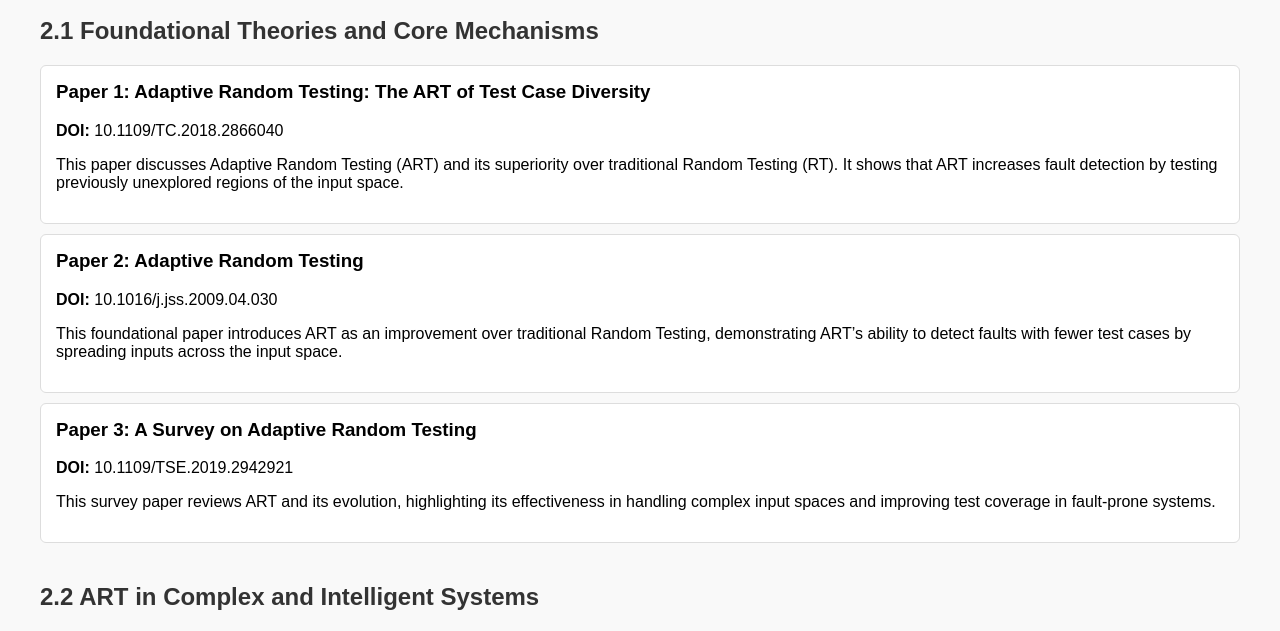
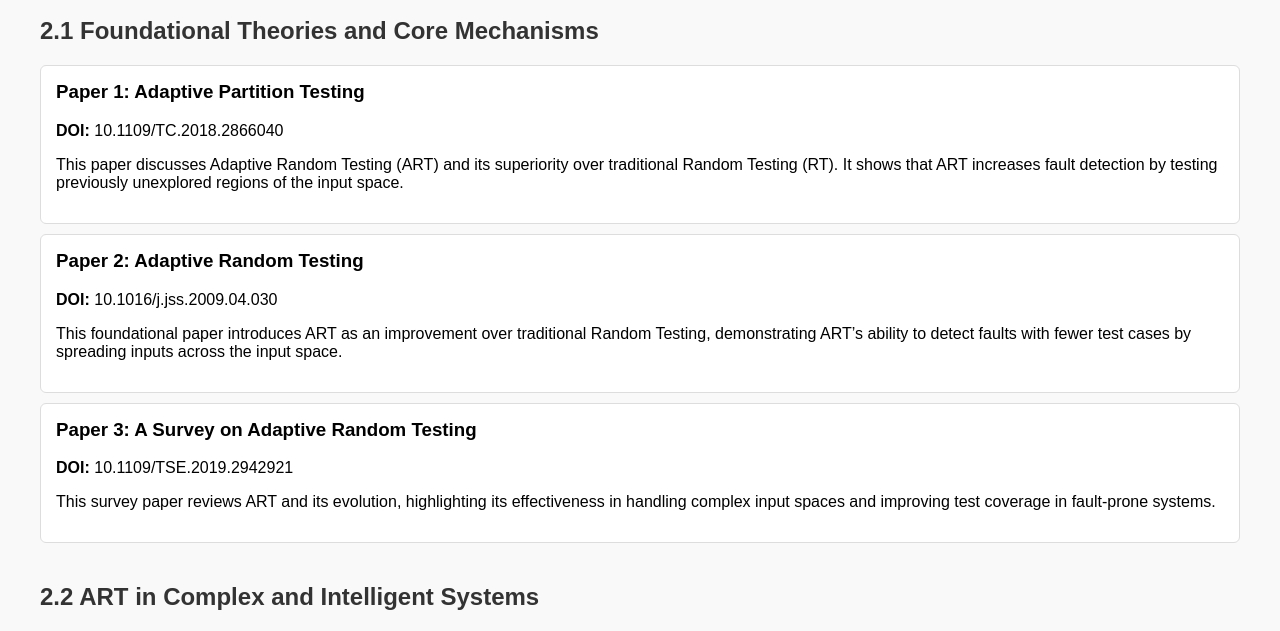
Before and after one commit to lilysa-sys/SurVis, a plain HTML site: page index.html in a window 1280 px wide. Shown: the part 119-750 px from the top of the page. Drawn offline with Linux system fonts and the light colour scheme.

Commit message:
index.html

```diff
--- a/index.html
+++ b/index.html
@@ -42,7 +42,7 @@
     <h2>2.1 Foundational Theories and Core Mechanisms</h2>
 
     <div class="paper">
-      <h3>Paper 1: Adaptive Random Testing: The ART of Test Case Diversity</h3>
+      <h3>Paper 1: Adaptive Partition Testing</h3>
       <p><strong>DOI:</strong> 10.1109/TC.2018.2866040</p>
       <p>This paper discusses Adaptive Random Testing (ART) and its superiority over traditional Random Testing (RT). It shows that ART increases fault detection by testing previously unexplored regions of the input space.</p>
     </div>
```
